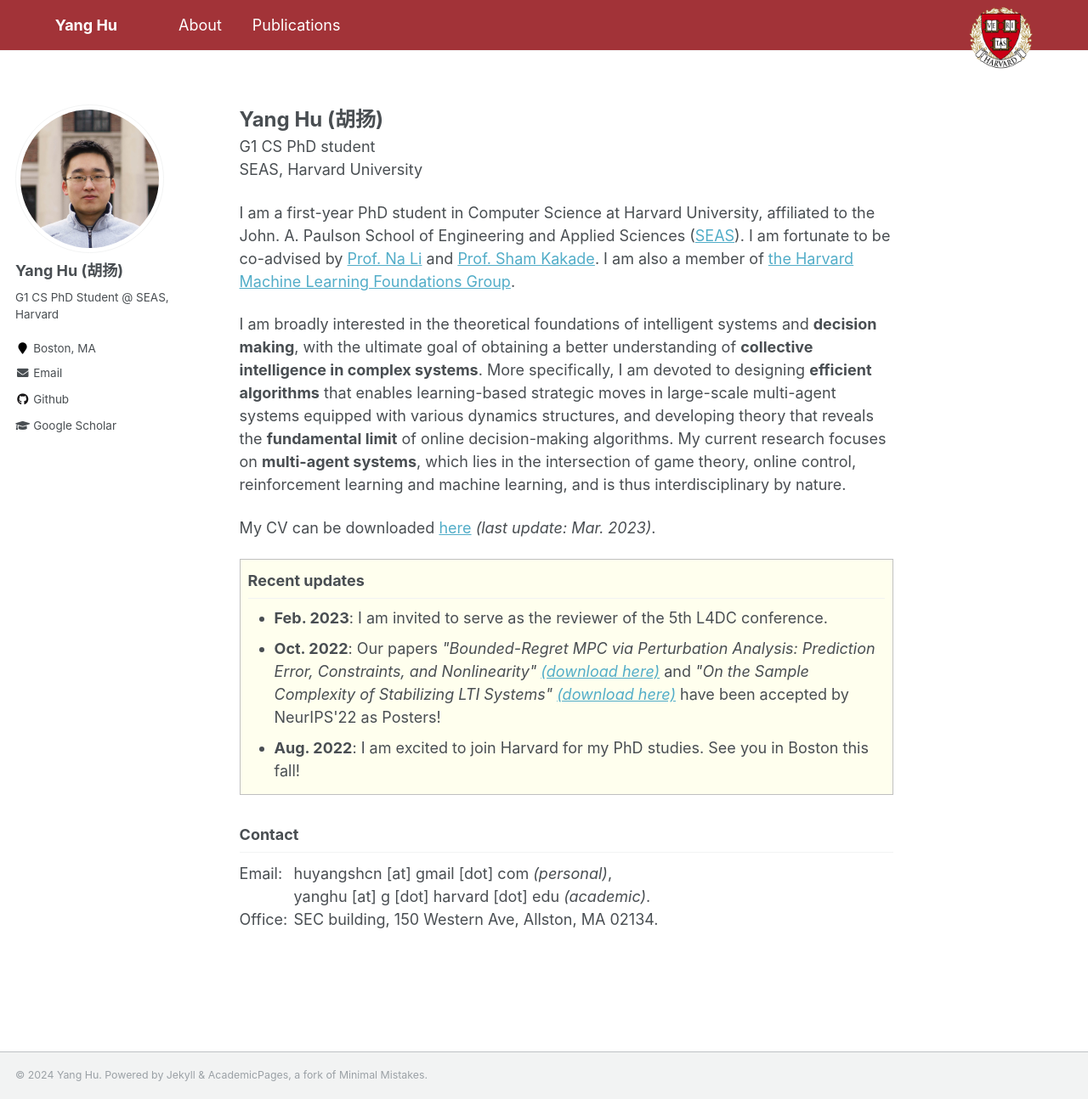
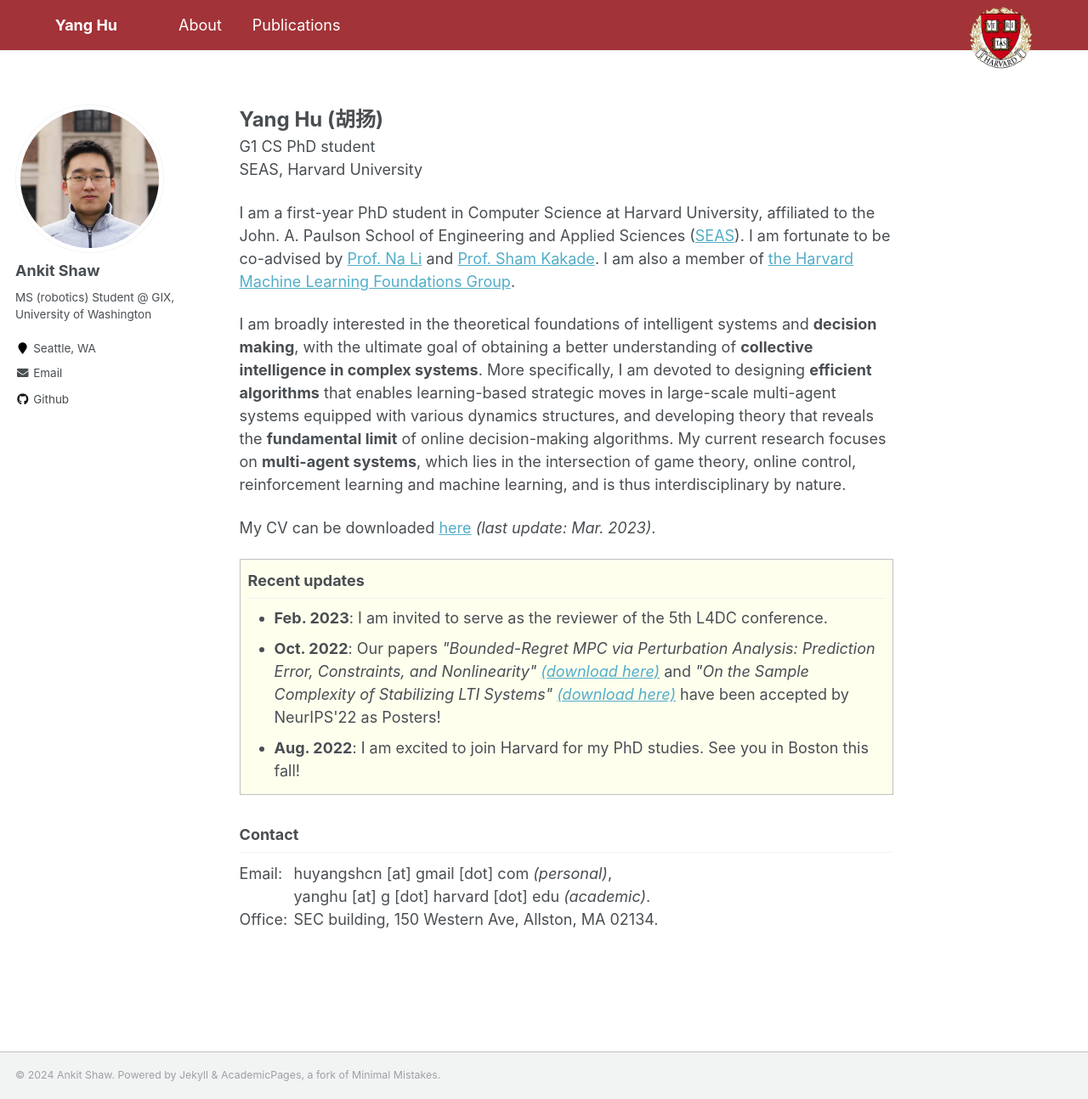
Before and after one commit to shawa84326/portfolio, a Jekyll site: the page built from huyangsh.github.io-master/_pages/about.md, in a window 1280 px wide and 1294 px high. Shown: the whole window at 85% size. Built offline with Jekyll 4.4.1, drawn with Linux system fonts in a browser that asks for light colours.

Commit message:
Update _config.yml

```diff
--- a/huyangsh.github.io-master/_config.yml
+++ b/huyangsh.github.io-master/_config.yml
@@ -9,11 +9,11 @@
 locale                   : "en-US"
 title                    : "Yang Hu"
 title_separator          : "-"
-name                     : &name "Yang Hu"
-description              : &description "Yang's academic personal website"
-url                      : https://huyangsh.github.io # the base hostname & protocol for your site e.g. "https://mmistakes.github.io"
+name                     : &name "Ankit Shaw"
+description              : &description "personal website"
+url                      : https://shawa84326.github.io # the base hostname & protocol for your site e.g. "https://mmistakes.github.io"
 baseurl                  : "" # the subpath of your site, e.g. "/blog"
-repository               : "huyangsh/huyangsh.github.io"
+repository               : "portfolio/shawa84326.github.io"
 teaser                   :  # filename of teaser fallback teaser image placed in /images/, .e.g. "500x300.png"
 breadcrumbs              : false # true, false (default)
 words_per_minute         : 160
@@ -80,14 +80,14 @@
 
 # Site Author
 author:
-  name             : "Yang Hu (胡扬)"
+  name             : "Ankit Shaw"
   avatar           : "profile.jpg"
-  bio              : "G1 CS PhD Student @ SEAS, Harvard"
-  location         : "Boston, MA"
+  bio              : "MS (robotics) Student @ GIX, University of Washington"
+  location         : "Seattle, WA"
   employer         :
   pubmed           :
-  googlescholar    : "https://scholar.google.com/citations?hl=en&user=vijJOWwAAAAJ"
-  email            : "huyangshcn@gmail.com"
+  googlescholar    : #"https://scholar.google.com/citations?hl=en&user=vijJOWwAAAAJ"
+  email            : "ankit25@uw.edu"
   researchgate     :  # example: "https://www.researchgate.net/profile/yourprofile"
   uri              :
   bitbucket        :
@@ -96,7 +96,7 @@
   flickr           :
   facebook         :
   foursquare       :
-  github           : "huyangsh"
+  github           : "shawa84326"
   google_plus      :
   keybase          :
   instagram        :
```
